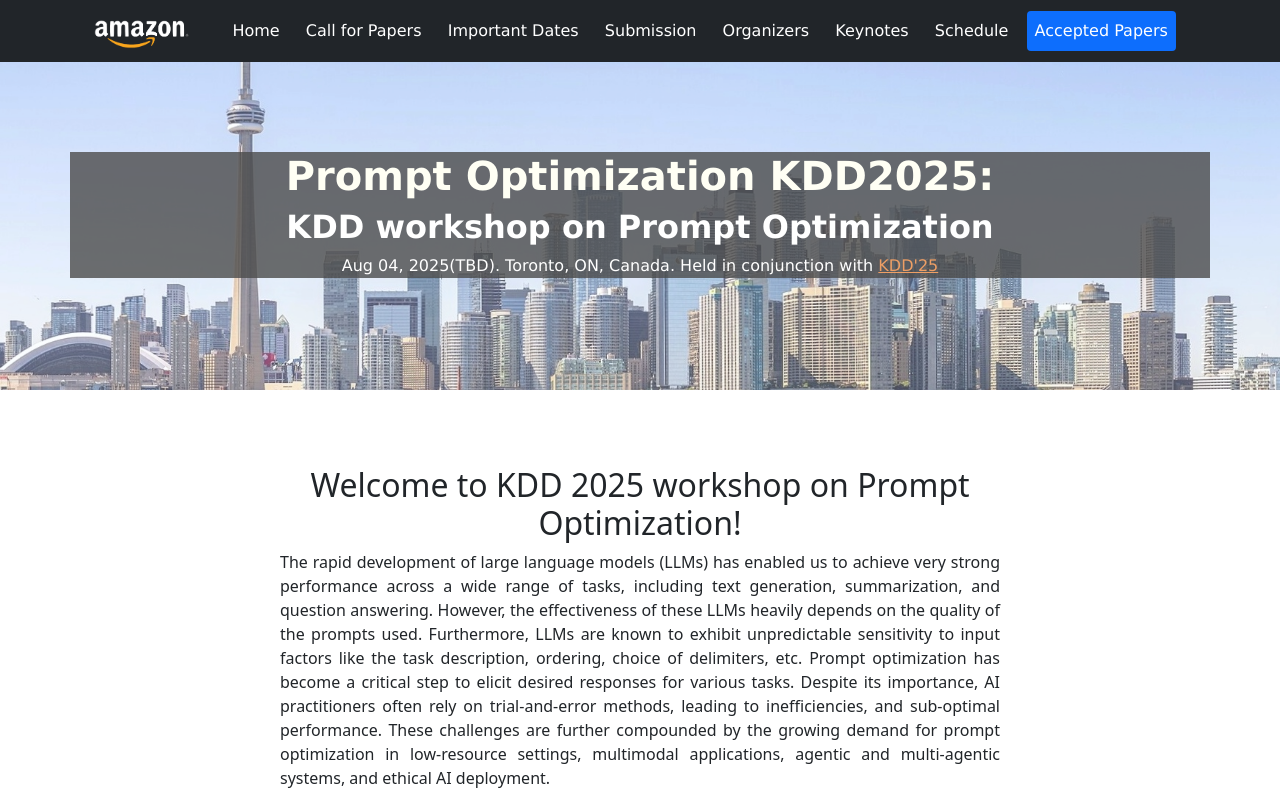
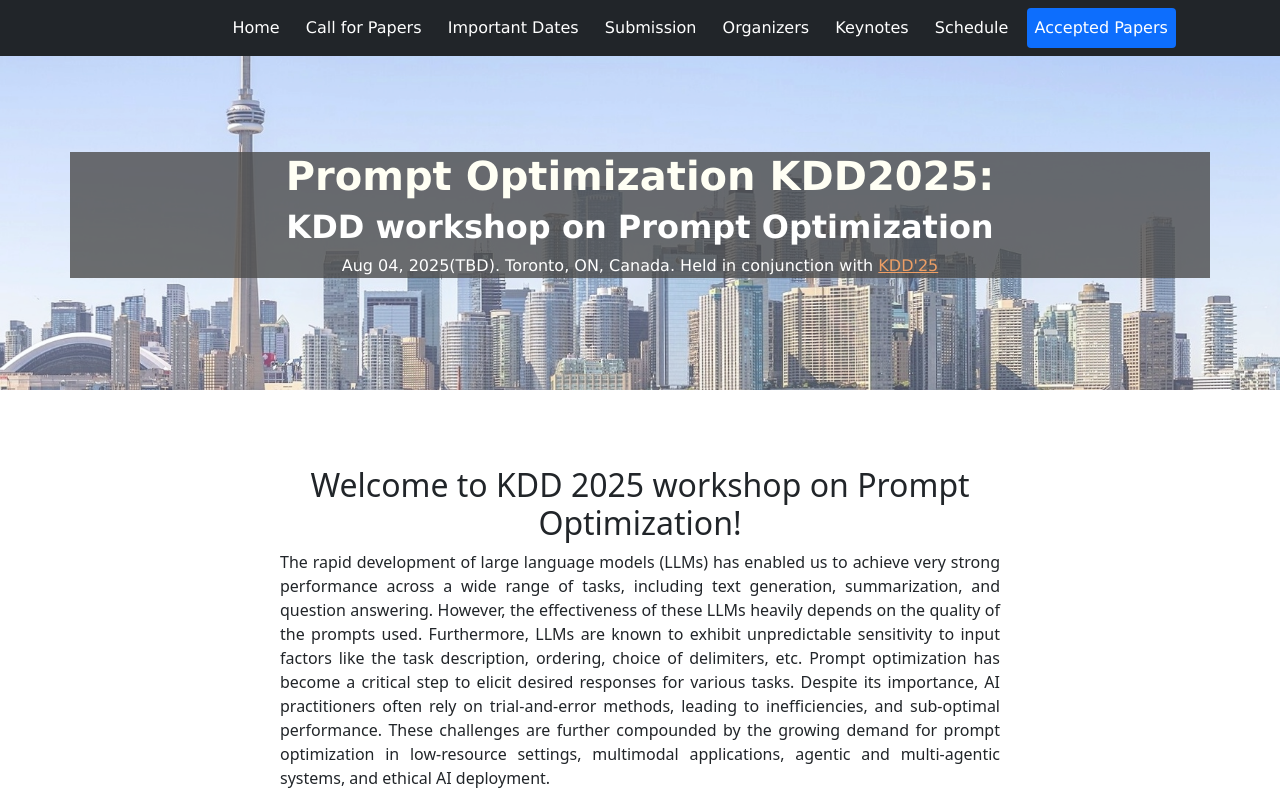
Before and after one commit to kdd-prompt-optimization-workshop/kdd-2025-prompt-optimization, a plain HTML site: page index.html in a window 1280 px wide. Shown: the top 800 px of the page. Drawn offline with nearby package versions, Linux system fonts and the light colour scheme.

Commit message:
banner update

```diff
--- a/index.html
+++ b/index.html
@@ -21,9 +21,9 @@
         <!-- Navigation-->
         <nav class="navbar navbar-expand-lg navbar-dark bg-dark fixed-top" id="mainNav">
             <div class="container px-4">
-                <a class="navbar-brand" href="#" style="font-size:x-large;">
+                <!-- <a class="navbar-brand" href="#" style="font-size:x-large;">
                     <img src="assets/amz_logo.png" height="30" alt="">
-                </a>
+                </a>     -->
                 <button class="navbar-toggler" type="button" data-bs-toggle="collapse" data-bs-target="#navbarResponsive" aria-controls="navbarResponsive" aria-expanded="false" aria-label="Toggle navigation"><span class="navbar-toggler-icon"></span></button>
                 <div class="collapse navbar-collapse" id="navbarResponsive">
                 <ul class="nav navbar-nav nav-pills ms-auto" style="font-size:medium; font-family:'Lucida Sans', 'Lucida Sans Regular', 'Lucida Grande', 'Lucida Sans Unicode', Geneva, Verdana, sans-serif">
```
